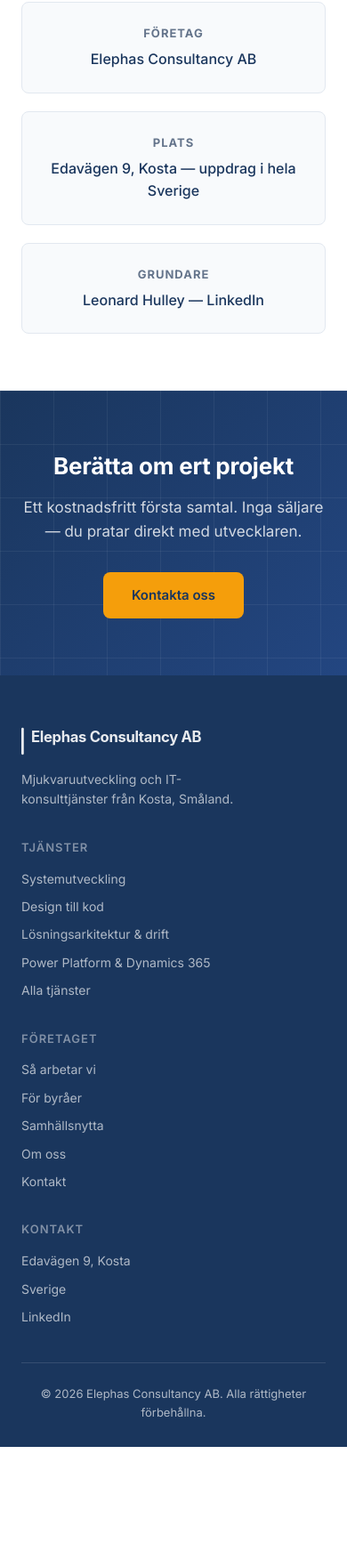
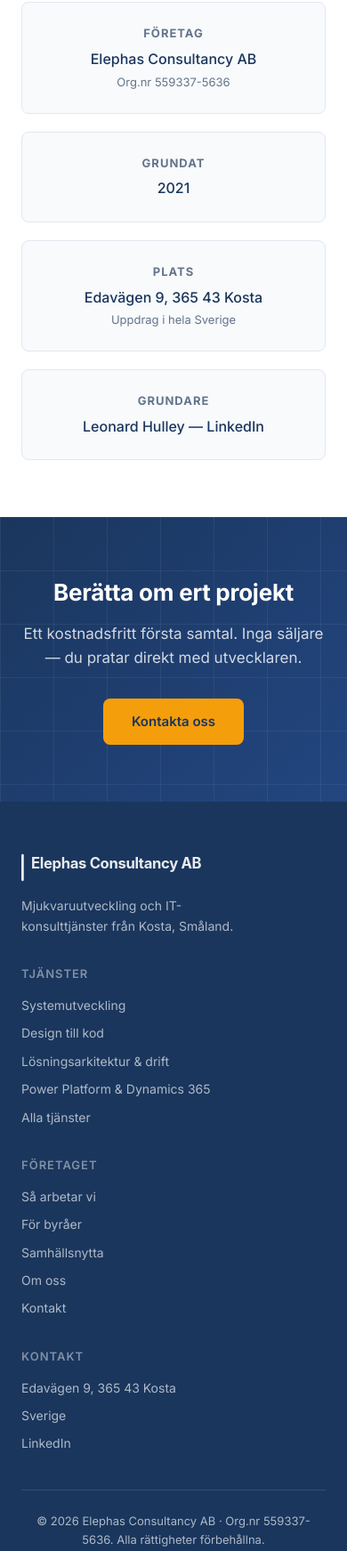
Before and after one commit to lenhulley/elephas-website, an Eleventy site: page src/sv/om.njk in a window 390 px wide. Shown: the part 2523-4266 px from the top of the page at 89% size. Before the commit the page ends 4149 px from the top, so only its background shows below. Built offline with nearby package versions, Linux system fonts and the light colour scheme; Eleventy itself is replaced by a stand-in of ours; files that its build step writes are made by us from their sources.

Commit message:
Add org number, founding year and postcode from company registration

```diff
--- a/src/_data/site.js
+++ b/src/_data/site.js
@@ -1,7 +1,9 @@
 module.exports = {
   url: "https://elephas-consultancy.com",
   company: "Elephas Consultancy AB",
-  address: { street: "Edavägen 9", city: "Kosta", country: "Sweden", countrySv: "Sverige" },
+  orgnr: "559337-5636",
+  founded: "2021",
+  address: { street: "Edavägen 9", postcode: "365 43", city: "Kosta", country: "Sweden", countrySv: "Sverige" },
   linkedin: "https://www.linkedin.com/in/leonardhulley",
   formspree: "https://formspree.io/f/maqlkbjw"
 };
--- a/src/_includes/base.njk
+++ b/src/_includes/base.njk
@@ -33,10 +33,14 @@
       "description": "{{ description }}",
       "url": "{{ site.url }}{{ route[lang] }}",
       "logo": "{{ site.url }}/images/logo.svg",
+      "legalName": "Elephas Consultancy AB",
+      "foundingDate": "2021",
+      "identifier": { "@type": "PropertyValue", "propertyID": "organisationsnummer", "value": "{{ site.orgnr }}" },
       "founder": { "@type": "Person", "name": "Leonard Hulley" },
       "address": {
         "@type": "PostalAddress",
         "streetAddress": "Edavägen 9",
+        "postalCode": "365 43",
         "addressLocality": "Kosta",
         "addressCountry": "SE"
       },
@@ -121,14 +125,14 @@
                 <div class="footer-col">
                     <h3>{{ n.footer.contactTitle }}</h3>
                     <ul>
-                        <li>{{ site.address.street }}, {{ site.address.city }}</li>
+                        <li>{{ site.address.street }}, {{ site.address.postcode }} {{ site.address.city }}</li>
                         <li>{% if lang == 'sv' %}{{ site.address.countrySv }}{% else %}{{ site.address.country }}{% endif %}</li>
                         <li><a href="{{ site.linkedin }}" target="_blank" rel="noopener noreferrer">LinkedIn</a></li>
                     </ul>
                 </div>
             </div>
             <div class="footer-bottom">
-                <p>&copy; 2026 {{ site.company }}. {{ n.footer.rights }}</p>
+                <p>&copy; 2026 {{ site.company }} &middot; Org.nr {{ site.orgnr }}. {{ n.footer.rights }}</p>
             </div>
         </div>
     </footer>
--- a/src/assets/css/style.css
+++ b/src/assets/css/style.css
@@ -818,6 +818,29 @@ a.service-card:hover .card-more {
     color: var(--blue);
 }
 
+.fact-card .fact-sub {
+    font-size: 0.8125rem;
+    font-weight: 400;
+    color: var(--text-light);
+    margin-top: 2px;
+}
+
+.facts-4 {
+    grid-template-columns: repeat(4, 1fr);
+}
+
+@media (max-width: 980px) {
+    .facts-4 {
+        grid-template-columns: repeat(2, 1fr);
+    }
+}
+
+@media (max-width: 640px) {
+    .facts-4 {
+        grid-template-columns: 1fr;
+    }
+}
+
 /* ===== CTA band ===== */
 .cta-band {
     padding: 80px 0;
--- a/src/en/contact.njk
+++ b/src/en/contact.njk
@@ -44,7 +44,7 @@ cta: false
                 </div>
                 <div class="contact-detail">
                     <strong>Address</strong>
-                    <p>Edavägen 9<br>Kosta, Sweden</p>
+                    <p>Edavägen 9<br>365 43 Kosta, Sweden</p>
                 </div>
                 <div class="contact-detail">
                     <strong>LinkedIn</strong>
--- a/src/sv/kontakt.njk
+++ b/src/sv/kontakt.njk
@@ -44,7 +44,7 @@ cta: false
                 </div>
                 <div class="contact-detail">
                     <strong>Adress</strong>
-                    <p>Edavägen 9<br>Kosta, Sverige</p>
+                    <p>Edavägen 9<br>365 43 Kosta, Sverige</p>
                 </div>
                 <div class="contact-detail">
                     <strong>LinkedIn</strong>
--- a/src/sv/om.njk
+++ b/src/sv/om.njk
@@ -48,14 +48,20 @@ heroSub: "Elephas Consultancy AB — mjukvaruutveckling och IT-konsulttjänster
 <section class="section">
     <div class="container">
         <h2 class="fade-in">Fakta</h2>
-        <div class="facts">
+        <div class="facts facts-4">
             <div class="fact-card fade-in">
                 <strong>Företag</strong>
                 <p>Elephas Consultancy AB</p>
+                <p class="fact-sub">Org.nr 559337-5636</p>
+            </div>
+            <div class="fact-card fade-in">
+                <strong>Grundat</strong>
+                <p>2021</p>
             </div>
             <div class="fact-card fade-in">
                 <strong>Plats</strong>
-                <p>Edavägen 9, Kosta — uppdrag i hela Sverige</p>
+                <p>Edavägen 9, 365 43 Kosta</p>
+                <p class="fact-sub">Uppdrag i hela Sverige</p>
             </div>
             <div class="fact-card fade-in">
                 <strong>Grundare</strong>
```
Also changed, not shown: src/en/about.njk (+8 -2 lines).
